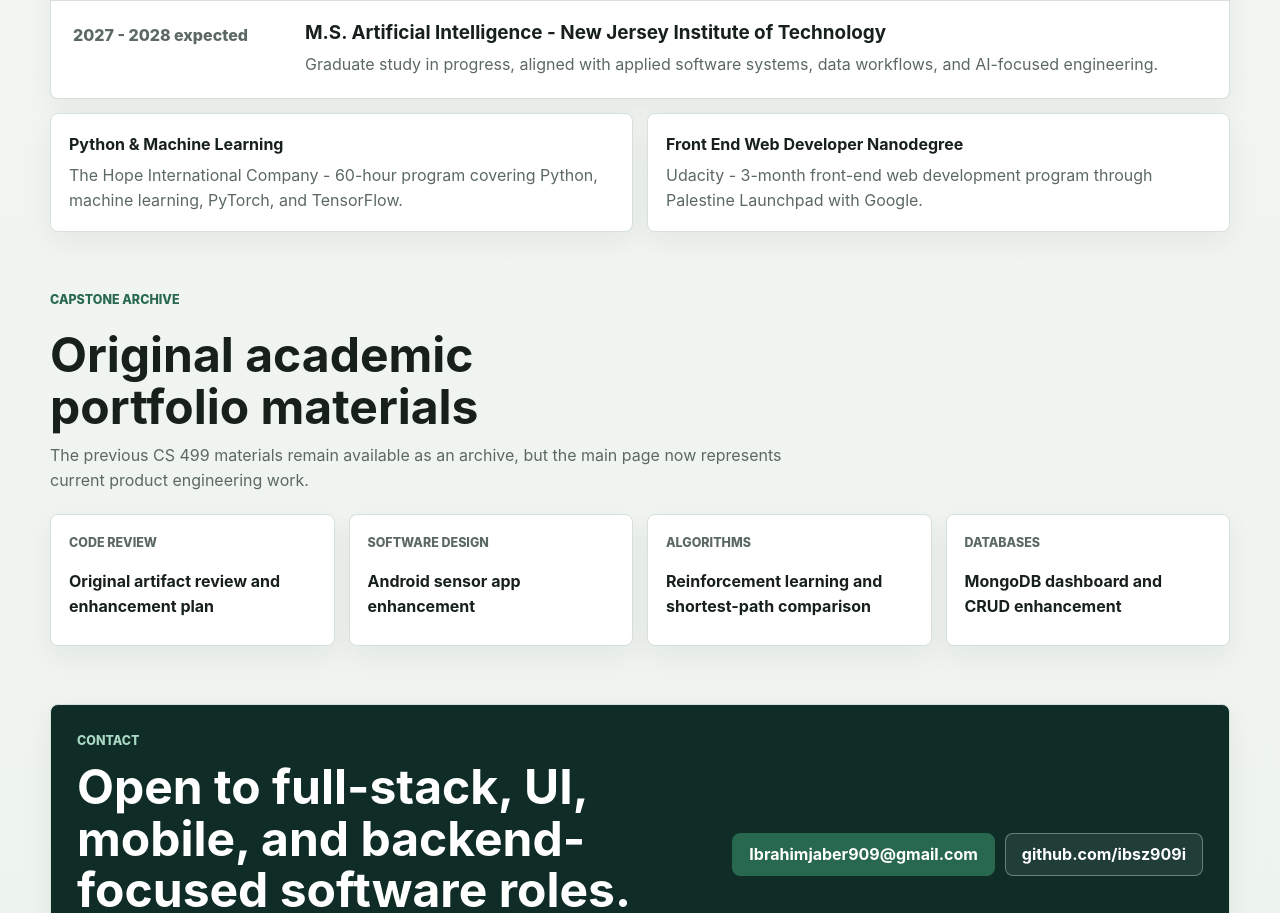
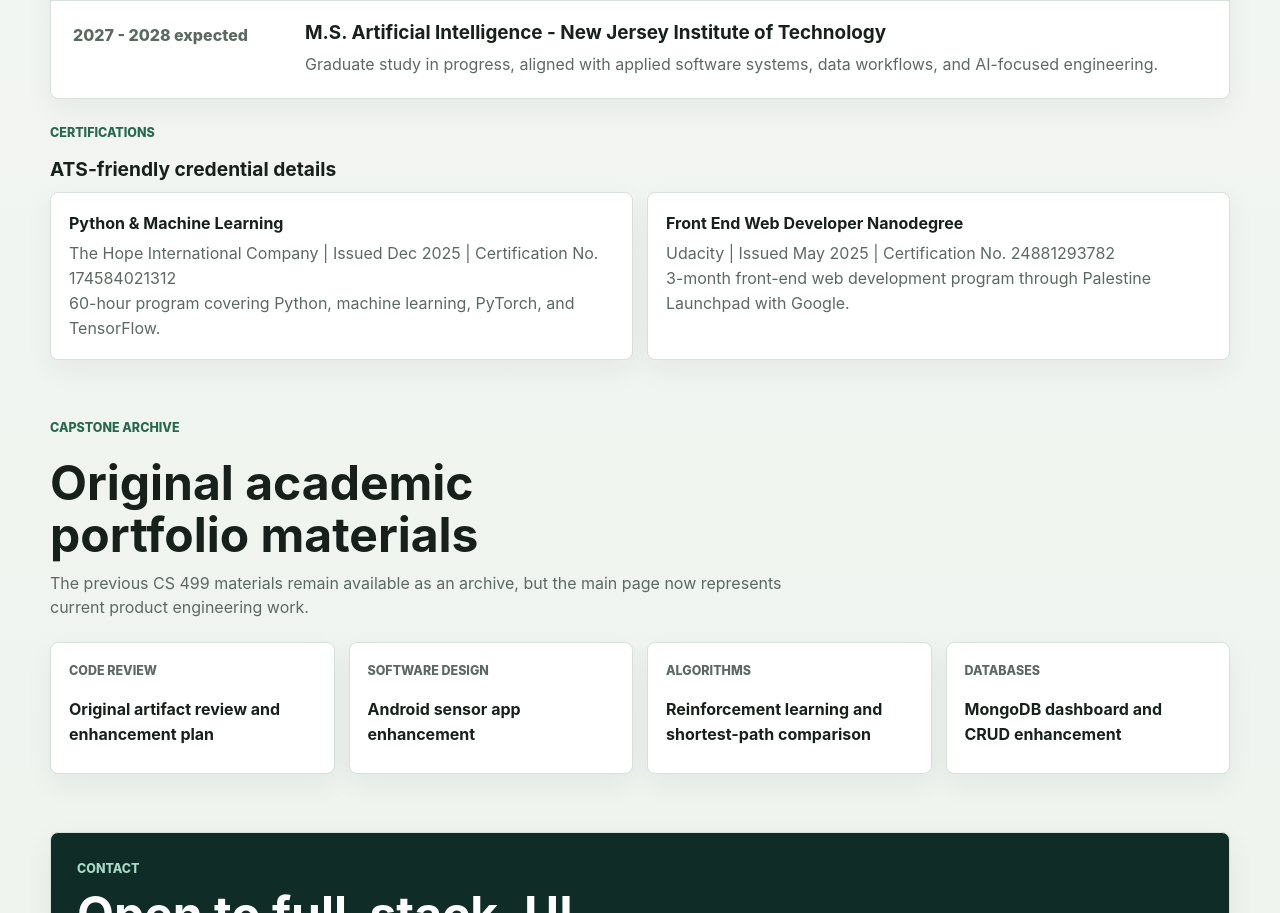
Before and after one commit to ibsz909i/ibsz909i.github.io, a plain HTML site: page index.html in a window 1280 px wide. Shown: the part 3489-4402 px from the top of the page. Drawn offline with Linux system fonts and the light colour scheme.

Commit message:
Refine portfolio certifications

```diff
--- a/assets/style.css
+++ b/assets/style.css
@@ -512,9 +512,18 @@ h3 {
   font-size: 1.18rem;
 }
 
+.credential-heading {
+  display: grid;
+  gap: 6px;
+  margin: 24px 0 12px;
+}
+
+.credential-heading h3 {
+  font-size: 1.2rem;
+}
+
 .credential-grid {
   grid-template-columns: repeat(2, minmax(0, 1fr));
-  margin-top: 14px;
 }
 
 .credential {
--- a/index.html
+++ b/index.html
@@ -242,14 +242,21 @@
         </article>
       </div>
 
+      <div class="credential-heading">
+        <p class="eyebrow">Certifications</p>
+        <h3>ATS-friendly credential details</h3>
+      </div>
+
       <div class="credential-grid">
         <article class="credential">
           <strong>Python &amp; Machine Learning</strong>
-          <span>The Hope International Company - 60-hour program covering Python, machine learning, PyTorch, and TensorFlow.</span>
+          <span>The Hope International Company | Issued Dec 2025 | Certification No. 174584021312</span>
+          <span>60-hour program covering Python, machine learning, PyTorch, and TensorFlow.</span>
         </article>
         <article class="credential">
           <strong>Front End Web Developer Nanodegree</strong>
-          <span>Udacity - 3-month front-end web development program through Palestine Launchpad with Google.</span>
+          <span>Udacity | Issued May 2025 | Certification No. 24881293782</span>
+          <span>3-month front-end web development program through Palestine Launchpad with Google.</span>
         </article>
       </div>
     </section>
```
